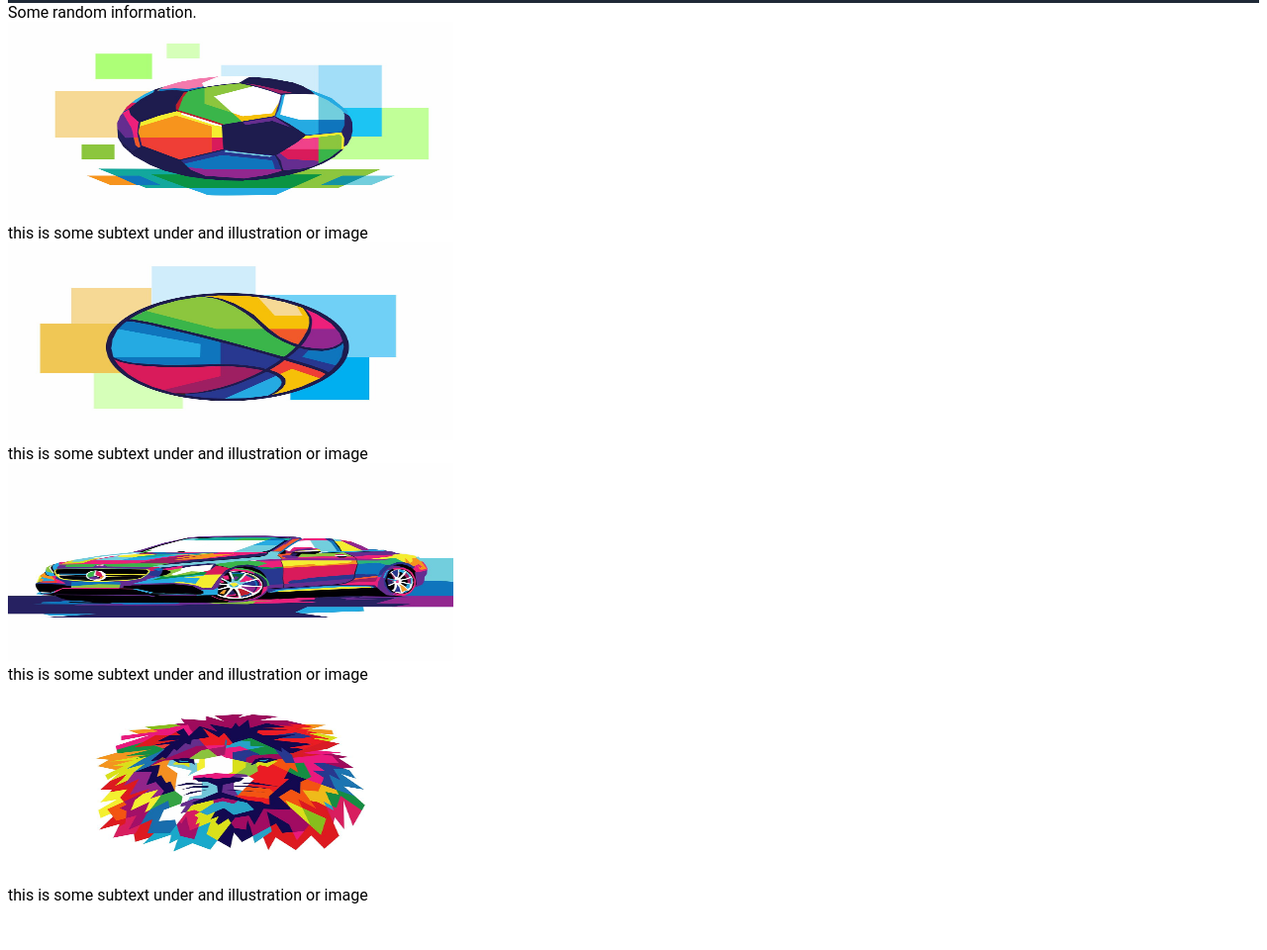
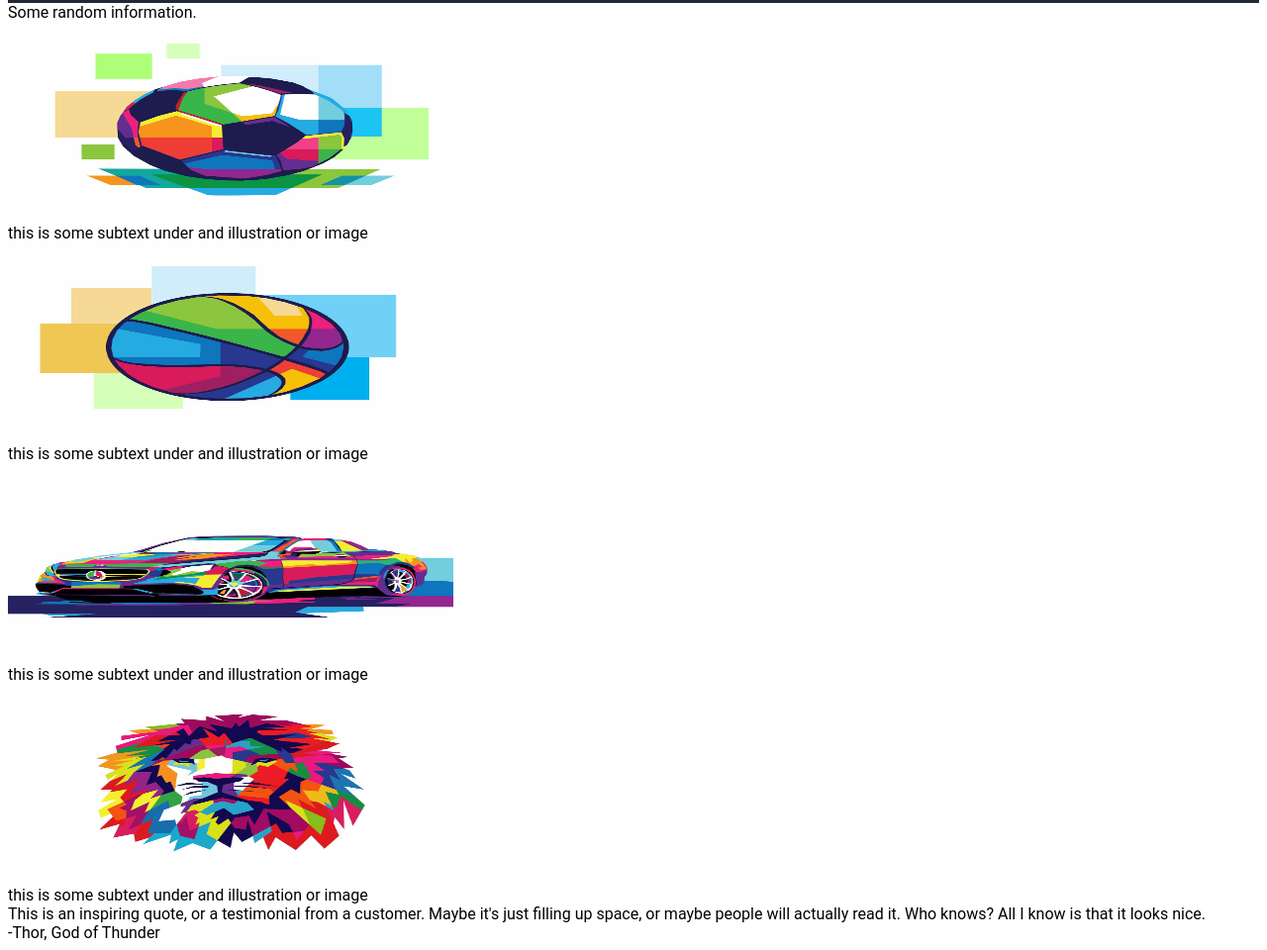
Before and after one commit to Ben6-web3/landing-page, a plain HTML site: page index.html in a window 1280 px wide. Shown: the part 418-1378 px from the top of the page at 99% size. Before the commit the page ends 1340 px from the top, so only its background shows below. Drawn offline with Linux system fonts and the light colour scheme.

Commit message:
Added class quote-container.

```diff
--- a/index.html
+++ b/index.html
@@ -50,5 +50,11 @@
                 </div>
             </div>
         </div>
+        <div class="testimonial">
+            <div class="quote-container">
+              <div class="quote">This is an inspiring quote, or a testimonial from a customer. Maybe it's just filling up space, or maybe people will actually read it. Who knows? All I know is that it looks nice.</div>
+              <div class="author">-Thor, God of Thunder</div>
+            </div>
+        </div>
     </body>
 </html>
```
